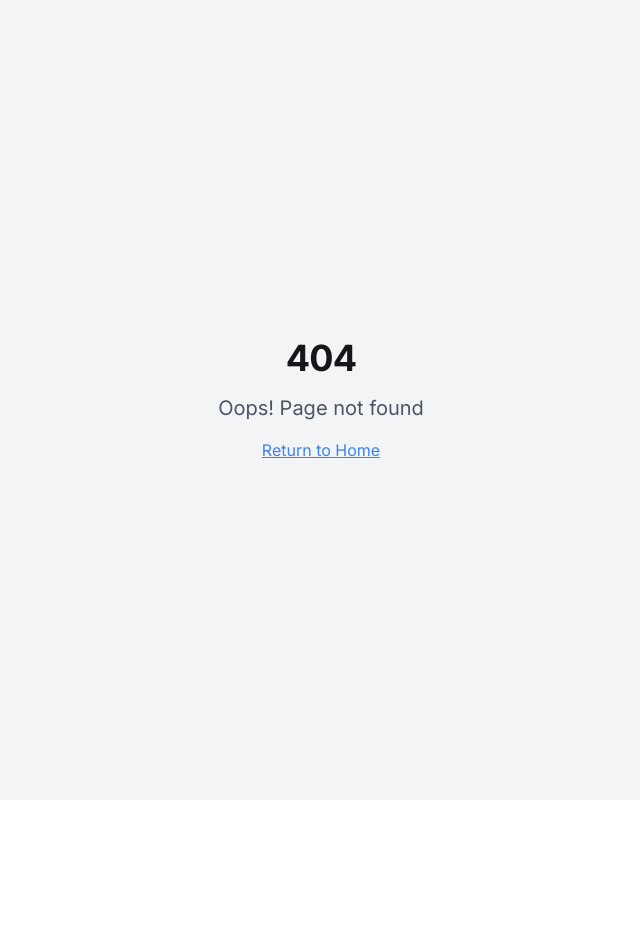
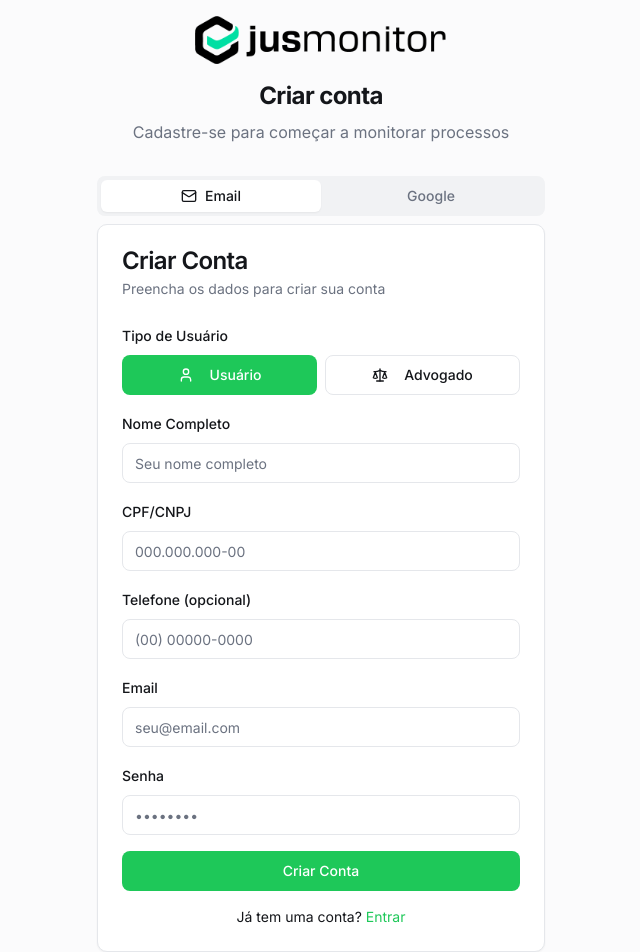
Before and after one commit to celsojungbr/jusmonitor-dyad, a React (Vite) app: page /register in a window 1280 px wide. Before the commit this address had no page. Shown: the top 952 px of the page, without its empty margins (319-959 px from the left). Before the commit the page ends 800 px from the top, so only its background shows below. Built offline with nearby package versions, Linux system fonts and the light colour scheme.

Commit message:
[dyad] Análise das rotas e do Header para ajustar links de login/registro - wrote 3 file(s) + extra files edited outside of Dyad

```diff
--- a/src/App.tsx
+++ b/src/App.tsx
@@ -38,6 +38,8 @@ const App = () => (
     <BrowserRouter>
       <Routes>
         <Route path="/" element={<Landing />} />
+        <Route path="/login" element={<Auth />} />
+        <Route path="/register" element={<Auth />} />
         <Route path="/auth" element={<Auth />} />
         <Route path="/auth/callback" element={<OAuthCallback />} />
         <Route path="/reset-password" element={<ResetPassword />} />
--- a/src/components/Header.tsx
+++ b/src/components/Header.tsx
@@ -100,10 +100,10 @@ const Header = () => {
         {/* Auth Buttons */}
         <div className="flex items-center gap-3">
           <Button asChild variant="ghost" className="hidden sm:inline-flex">
-            <Link to="/auth">Entrar</Link>
+            <Link to="/login">Entrar</Link>
           </Button>
           <Button asChild>
-            <Link to="/auth">Criar Conta</Link>
+            <Link to="/register">Criar Conta</Link>
           </Button>
         </div>
       </div>
--- a/src/pages/Auth.tsx
+++ b/src/pages/Auth.tsx
@@ -1,4 +1,4 @@
-import { useState } from "react";
+import { useState, useEffect } from "react";
 import { useNavigate } from "react-router-dom";
 import { Button } from "@/components/ui/button";
 import { Input } from "@/components/ui/input";
@@ -6,18 +6,23 @@ import { Label } from "@/components/ui/label";
 import { Card, CardContent, CardDescription, CardHeader, CardTitle } from "@/components/ui/card";
 import { Tabs, TabsContent, TabsList, TabsTrigger } from "@/components/ui/tabs";
 import { User, Scale, Mail } from "lucide-react";
-import { Link } from "react-router-dom";
+import { Link, useLocation } from "react-router-dom";
 import { useToast } from "@/hooks/use-toast";
 import { AuthService } from "@/shared/services/authService";
 import { PasswordRecovery } from "@/components/auth/PasswordRecovery";
 import logoBlack from "@/assets/logo-horizontal-black.png";
 
 const Auth = () => {
-  const [isLogin, setIsLogin] = useState(true);
+  const location = useLocation();
+  const [isLogin, setIsLogin] = useState(location.pathname !== "/register");
   const [userType, setUserType] = useState<"user" | "lawyer">("user");
   const [loading, setLoading] = useState(false);
   const navigate = useNavigate();
   const { toast } = useToast();
+
+  useEffect(() => {
+    setIsLogin(location.pathname !== "/register");
+  }, [location.pathname]);
 
   const [formData, setFormData] = useState({
     email: "",
```
